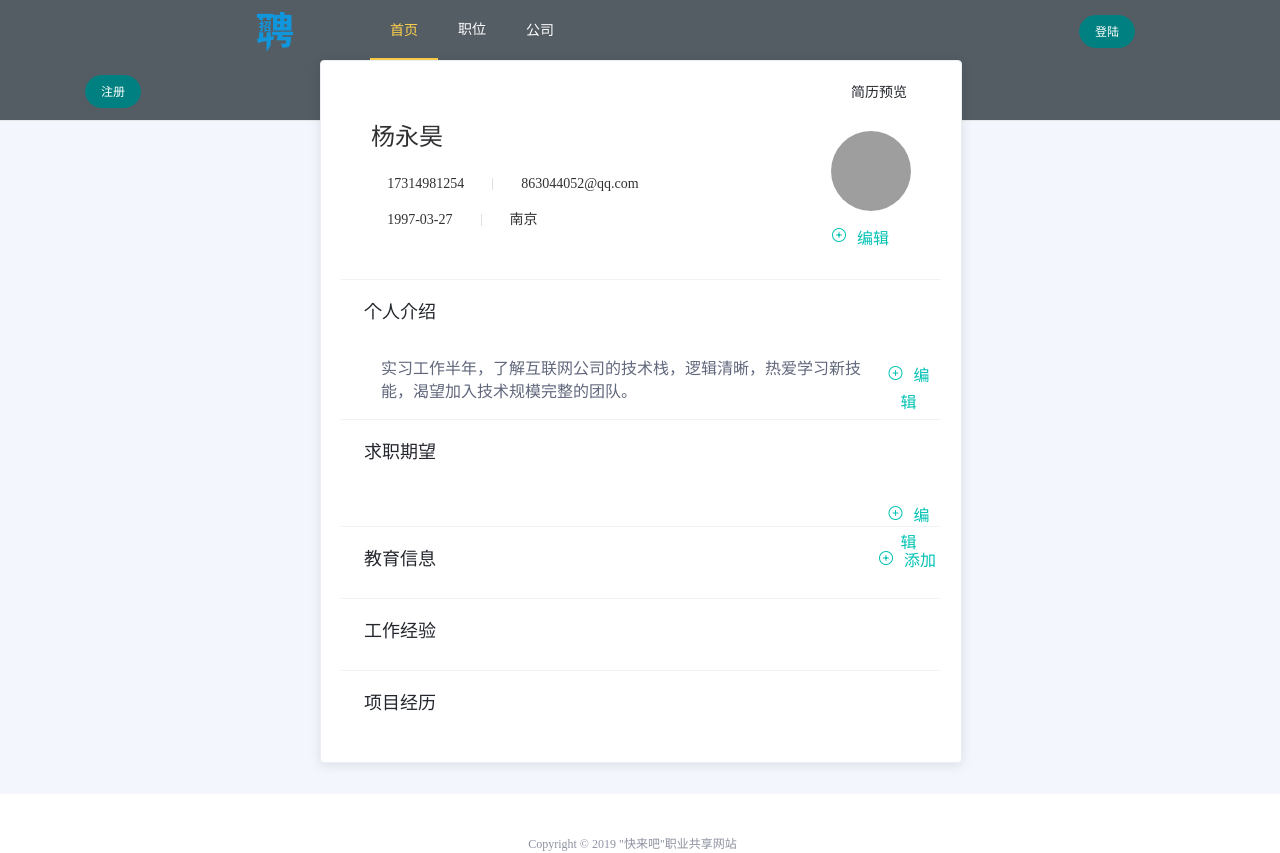
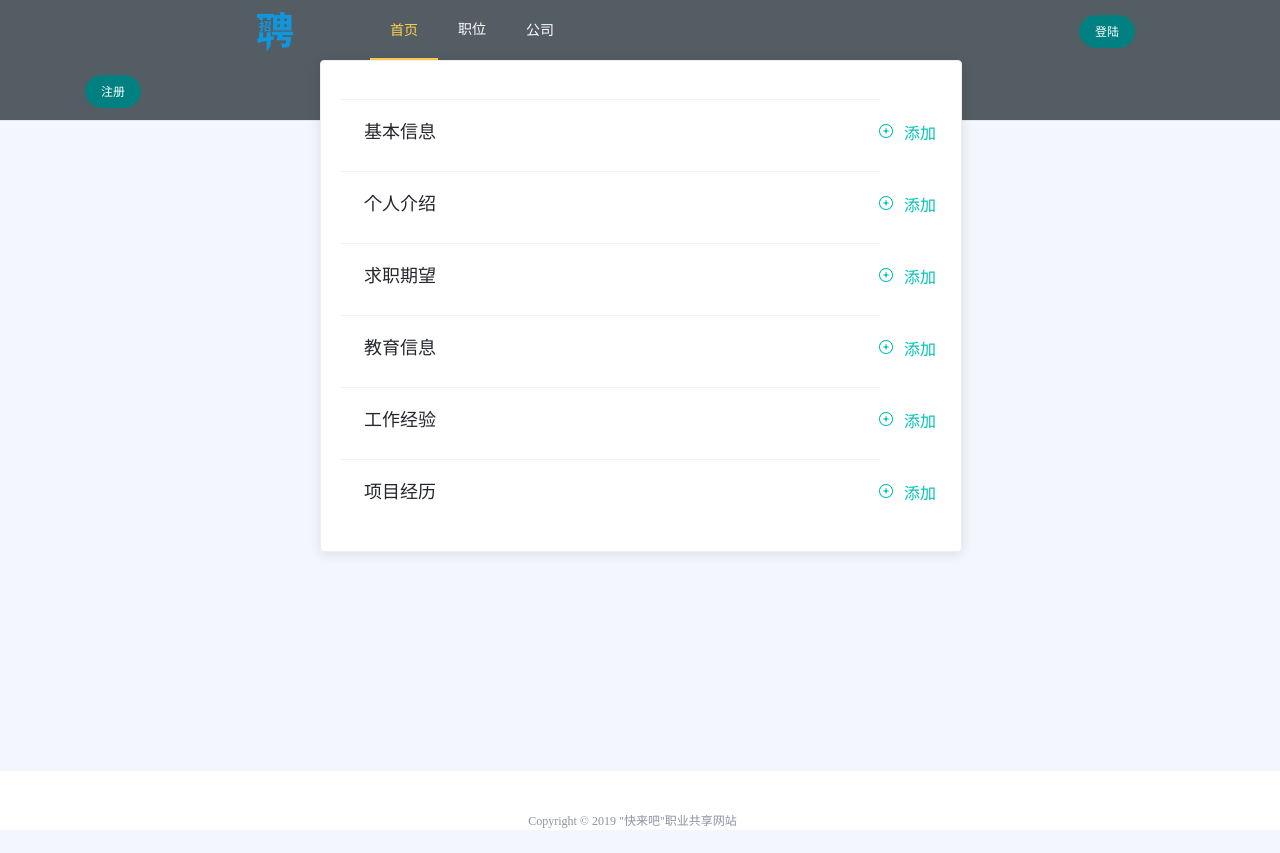
Before and after one commit to HappyYyh/Job-Vue, a Vue app: page /resume/addResume in a window 1280 px wide. After the commit the page ends 830 px from the top, so only its background shows below. Built offline with nearby package versions, Linux system fonts and the light colour scheme; grey boxes are pictures that could not be loaded.

Commit message:
feat:基础简历信息铺完

```diff
--- a/src/axios/api.js
+++ b/src/axios/api.js
@@ -42,6 +42,11 @@ const getJobDetail = (id) =>{return get('job/detail',id)}
 const updateJob = updateJobRequest =>{return jsonPost('job/update',updateJobRequest)}
 
 /**
+ * 简历
+ */
+const addBaseResume = (ResumeBaseRequest) =>{return jsonPost('resume/addBase',ResumeBaseRequest)}
+
+/**
  * 文件
  */
 const fileUpload = (file)=>{return filePost('file/upload',file)}
@@ -72,6 +77,7 @@ export default {
     addJob,
     recruitersJobList,
     getJobDetail,
+    addBaseResume,
     updateJob,
     fileUpload,
     fileDelete,
--- a/src/views/resume/addResume.vue
+++ b/src/views/resume/addResume.vue
@@ -3,9 +3,17 @@
     <el-row>
         <el-col :span="20" :offset="2">
             <el-card class="box-card">
-                <span class="review">简历预览</span>
+                <span class="review" v-show="baseShow.id!=null">简历预览</span>
                 <!-- 基本信息 -->
-                <div>
+                <div class="clear">
+                    <div v-show="baseShow.id===null">
+                        <a href="#" class="link-add" @click="userBaseShow =false">
+                            <i class="el-icon-circle-plus-outline"></i>
+                            <span>添加</span>
+                        </a>
+                        <h3 class="title">基本信息</h3>
+                    </div>
+                    <div v-show="baseShow.id!=null">
                         <div class="userBaseShow" v-show="userBaseShow" style="height:140px">
                             <div class="userInfo">
                                 <h2 class="name">{{baseShow.name}}</h2>
@@ -30,6 +38,8 @@
                                 </a>
                             </div>
                         </div>
+                    </div>
+
                     <div v-show="!userBaseShow" class="userBaseUpd upd">
                         <h3 class="title">基础信息编辑</h3>
                         <el-form ref="baseForm" :model="baseForm" label-width="80px">
@@ -87,12 +97,12 @@
                 <div class="clear">
                     <div v-show="introduceShow">
                         <!-- 如果没有信息则显示添加 -->
-                        <!-- <a href="" class="link-add">
+                        <a href="#" class="link-add" @click="introduceShow = false"  v-show="baseShow.id===null">
                             <i class="el-icon-circle-plus-outline"></i>
                             <span>添加</span>
-                        </a> -->
+                        </a>
                         <h3 class="title">个人介绍</h3>
-                        <div class="introduce">
+                        <div class="introduce" v-show="baseShow.id!==null">
                             <div class="left">
                                     <p class="text">
                                     {{baseShow.introduce}}
@@ -127,10 +137,38 @@
                 <!-- 求职期望 -->
                 <div class="clear">
                     <div v-show="expJobShow">
+                        <!-- 如果没有信息则显示添加 -->
+                        <a href="#" class="link-add" @click="expJobShow = false"  v-show="baseShow.id===null">
+                            <i class="el-icon-circle-plus-outline"></i>
+                            <span>添加</span>
+                        </a>
                         <h3 class="title">求职期望</h3>
-                        <div class="introduce">
+                        <div class="introduce" v-show="baseShow.id!==null">
                             <div class="left">
-
+                                <el-row>
+                                    <el-col :span="18" :offset="2">
+                                        {{baseShow.expJob}}
+                                        <em class="vline"></em>
+                                        {{baseShow.expStartSalary}}K-{{baseShow.expEndSalary}}K
+                                        <em class="vline"></em>
+                                        {{baseShow.expCity}}
+                                    </el-col>
+                                </el-row>
+                                <el-row>
+                                    <el-col :span="18" :offset="2">
+                                        <span>
+                                            <span v-for="(item,index) in expJobTypeOptions" :key="index" v-show="item.value==baseShow.expJobType">{{item.name}}</span>
+                                        </span>
+                                        <em class="vline"></em>
+                                        <span>
+                                            <span v-for="(item,ind) in expNowStatusOptions" :key="ind" v-show="item.value==baseShow.expNowStatus">{{item.name}}</span>
+                                        </span>
+                                        <em class="vline"></em>
+                                        <span>
+                                            <span v-for="(item,id) in expComeTimeOptions" :key="id" v-show="item.value==baseShow.expComeTime">{{item.name}}</span>
+                                        </span>
+                                    </el-col>
+                                </el-row>
                             </div>
                             <div class="right">
                                 <a href="#" class="link-edit" @click="expJobShow = false">
@@ -144,12 +182,59 @@
                         <hr class="updIntroduceTitle">
                         <h3 class="title ">编辑求职期望</h3>
                         <el-form ref="baseForm" :model="baseForm" label-width="80px">
-                            <el-form-item label="简介">
-                                <el-input type="textarea" :rows="2" v-model="baseForm.introduce"></el-input>
+                            <el-row>
+                                <el-col :span="10" :offset="1">
+                                    <el-form-item label="期望职位">
+                                      <el-input v-model="baseForm.expJob"></el-input>
                                     </el-form-item>
+                                </el-col>
+                                <el-col :span="10" :offset="1">
+                                    <el-form-item label="薪资要求">
+                                    <el-col :span="10">
+                                        <el-input v-model="baseForm.expStartSalary"></el-input>
+                                    </el-col>
+                                    <el-col :span="4" style="text-align: center">
+                                        -
+                                    </el-col>
+                                    <el-col :span="10">
+                                        <el-input v-model="baseForm.expEndSalary"></el-input>
+                                    </el-col>
+                                 </el-form-item>
+                                </el-col>
+                            </el-row>
+                            <el-row>
+                                <el-col :span="10" :offset="1">
+                                    <el-form-item label="期望城市">
+                                        <el-input v-model="baseForm.expCity"></el-input>
+                                    </el-form-item>
+                                </el-col>
+                                <el-col :span="10" :offset="1">
+                                        <el-form-item label="期望类型">
+                                        <el-select v-model="baseForm.expJobType" placeholder="请选择">
+                                            <el-option v-for="item in expJobTypeOptions" :key="item.value" :value="item.value" :label="item.name"></el-option>
+                                        </el-select>
+                                    </el-form-item>
+                                </el-col>
+                            </el-row>
+                            <el-row>
+                                <el-col :span="10" :offset="1">
+                                    <el-form-item label="当前状态">
+                                        <el-select v-model="baseForm.expNowStatus" placeholder="请选择">
+                                            <el-option v-for="item in expNowStatusOptions" :key="item.value" :value="item.value" :label="item.name"></el-option>
+                                        </el-select>
+                                    </el-form-item>
+                                </el-col>
+                                <el-col :span="10" :offset="1">
+                                    <el-form-item label="到岗时间">
+                                        <el-select v-model="baseForm.expComeTime" placeholder="请选择">
+                                            <el-option v-for="item in expComeTimeOptions" :key="item.value" :value="item.value" :label="item.name"></el-option>
+                                        </el-select>
+                                    </el-form-item>
+                                </el-col>
+                            </el-row>
                             <el-row>
                                 <el-col :span="4" :offset="14">
-                                    <el-button style="width:100%" @click="introduceShow=true">取消</el-button>
+                                    <el-button style="width:100%" @click="expJobShow=true">取消</el-button>
                                 </el-col>
                                 <el-col :span="4" >
                                     <el-button style="width:100%">确认</el-button>
@@ -160,25 +245,27 @@
                 </div>
                 <!-- 教育信息 -->
                 <div class="clear">
-                    <div class="item-primary">
                     <a href="" class="link-add">
                         <i class="el-icon-circle-plus-outline"></i>
                         <span>添加</span>
                     </a>
                     <h3 class="title">教育信息</h3>
                 </div>
-                </div>
                 <!-- 工作经验 -->
                 <div class="clear">
-                    <div class="item-primary">
+                    <a href="" class="link-add">
+                        <i class="el-icon-circle-plus-outline"></i>
+                        <span>添加</span>
+                    </a>
                     <h3 class="title">工作经验</h3>
-                    </div>
                 </div>
                 <!-- 项目经历 -->
                 <div class="clear">
-                    <div class="item-primary">
+                     <a href="" class="link-add">
+                        <i class="el-icon-circle-plus-outline"></i>
+                        <span>添加</span>
+                    </a>
                     <h3 class="title">项目经历</h3>
-                    </div>
                 </div>
             </el-card>
         </el-col>
@@ -193,20 +280,21 @@ export default {
             introduceShow:true,
             expJobShow:true,
             baseShow:{
+                id:null,
                 name:'杨永昊',
                 birthDay:'1997-03-27',
                 sex:'0',
                 city:'南京',
                 phone:'17314981254',
                 email:'863044052@qq.com',
-                introduce:'实习工作半年，了解互联网公司的技术栈，逻辑清晰，热爱学习新技能，渴望加入技术规模完整的团队。',
-                expJob:'Java',
-                expJobType:'0',
-                expCity:'南京',
-                expStartSalary:'8',
-                expEndSalary:'10',
-                expNowStatus:'1',
-                expComeTime:'3'
+                introduce:'',
+                expJob:'',
+                expJobType:'',
+                expCity:'',
+                expStartSalary:'',
+                expEndSalary:'',
+                expNowStatus:'',
+                expComeTime:''
             },
             baseForm:{
                 userId:'',
@@ -224,7 +312,10 @@ export default {
                 expEndSalary:'',
                 expNowStatus:'',
                 expComeTime:''
-            }
+            },
+            expJobTypeOptions:[{value:0,name:'全职'},{value:1,name:'兼职'},{value:2,name:'实习'}],
+            expNowStatusOptions:[{value:0,name:'积极找工作'},{value:1,name:'随便看看'},{value:2,name:'暂时不换工作'}],
+            expComeTimeOptions:[{value:0,name:'随时到岗'},{value:1,name:'两周以内'},{value:2,name:'两周到一个月'},{value:3,name:'一到三个月'},{value:4,name:'三个月以上'}],
         }
     }
 }
@@ -304,7 +395,7 @@ export default {
 .info-labels  span{
     font-size: 14px;
 }
-.info-labels  .vline{
+.vline{
     margin: 0 28px;
     display: inline-block;
     width: 1px;
@@ -336,7 +427,7 @@ export default {
 .link-edit{
     float: right;
     height: 25px;
-    margin: 20px 5px 0 0;
+    margin: 10px 5px 0 0;
     line-height: 25px;
     color: #00c2b3;
     text-align: center;
@@ -347,6 +438,7 @@ export default {
     vertical-align: middle;
 }
 .title{
+    width: 86%;
     border-top: 1px #f2f3f3 solid;
     color: #24272e;
     font-size: 18px;
```
Lines whose indentation alone changed are shown as unchanged.
